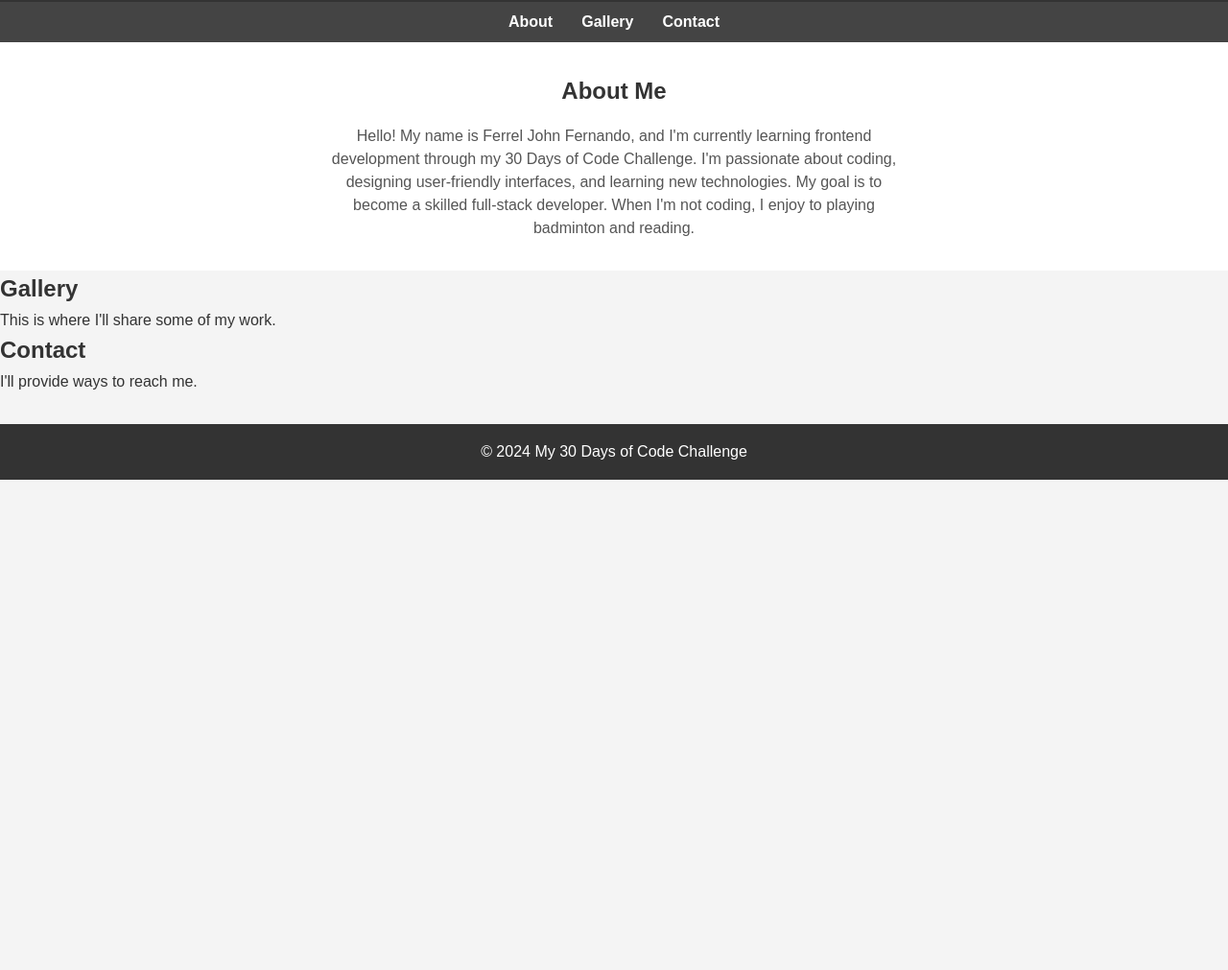
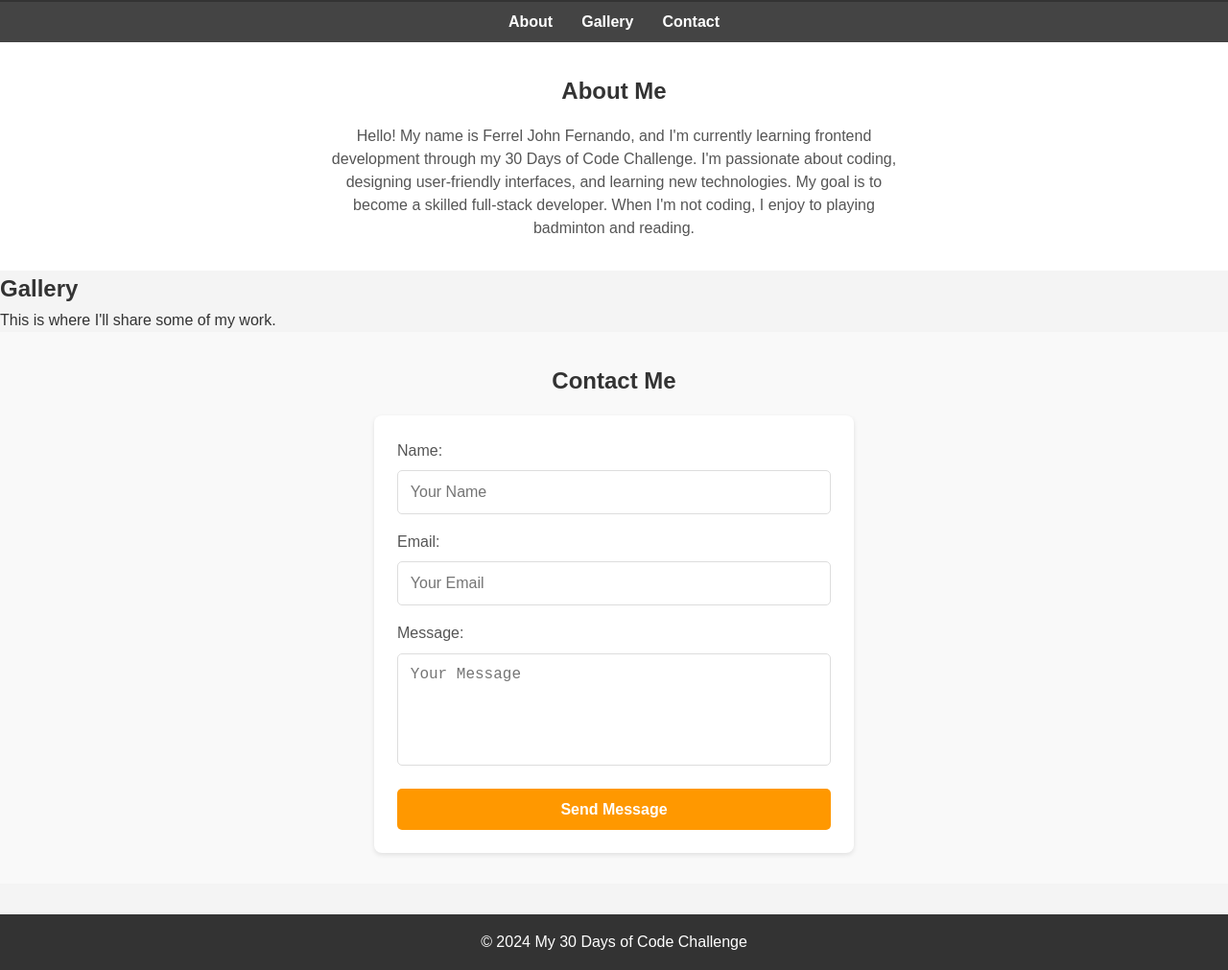
Before and after one commit to synt4xer/30-days-of-code, a plain HTML site: page index.html in a window 1280 px wide. Shown: the part 81-1092 px from the top of the page at 96% size. Before the commit the page ends 800 px from the top, so only its background shows below. Drawn offline with Linux system fonts and the light colour scheme.

Commit message:
feat: Day 4 - Add detail contact section and its style

```diff
--- a/index.html
+++ b/index.html
@@ -35,8 +35,22 @@
         <p>This is where I'll share some of my work.</p>
       </section>
       <section id="contact">
-        <h2>Contact</h2>
-        <p>I'll provide ways to reach me.</p>
+        <h2>Contact Me</h2>
+        <form action="#" method="POST" class="contact-form">
+            <div class="form-group">
+                <label for="name">Name:</label>
+                <input type="text" id="name" name="name" placeholder="Your Name" required>
+            </div>
+            <div class="form-group">
+                <label for="email">Email:</label>
+                <input type="email" id="email" name="email" placeholder="Your Email" required>
+            </div>
+            <div class="form-group">
+                <label for="message">Message:</label>
+                <textarea id="message" name="message" placeholder="Your Message" rows="5" required></textarea>
+            </div>
+            <button type="submit" class="submit-btn">Send Message</button>
+        </form>
       </section>
     </main>
     <footer>
--- a/style.css
+++ b/style.css
@@ -83,3 +83,70 @@ footer {
   color: #555;
   line-height: 1.5;
 }
+
+/* Contact Section */
+#contact {
+  padding: 2rem;
+  background-color: #f9f9f9;
+  text-align: center;
+}
+
+#contact h2 {
+  margin-bottom: 1rem;
+  color: #333;
+}
+
+.contact-form {
+  max-width: 500px;
+  margin: 0 auto;
+  background-color: #fff;
+  padding: 1.5rem;
+  border-radius: 8px;
+  box-shadow: 0 2px 5px rgba(0, 0, 0, 0.1);
+}
+
+.form-group {
+  margin-bottom: 1rem;
+  text-align: left;
+}
+
+label {
+  display: block;
+  margin-bottom: 0.5rem;
+  color: #555;
+}
+
+input, textarea {
+  width: 100%;
+  padding: 0.8rem;
+  border: 1px solid #ddd;
+  border-radius: 5px;
+  font-size: 1rem;
+}
+
+input:focus, textarea:focus {
+  outline: none;
+  border-color: #ff9800;
+}
+
+textarea {
+  resize: none;
+}
+
+.submit-btn {
+  display: block;
+  width: 100%;
+  padding: 0.8rem;
+  background-color: #ff9800;
+  color: #fff;
+  border: none;
+  border-radius: 5px;
+  font-size: 1rem;
+  font-weight: bold;
+  cursor: pointer;
+  transition: background-color 0.3s;
+}
+
+.submit-btn:hover {
+  background-color: #e08900;
+}
```
